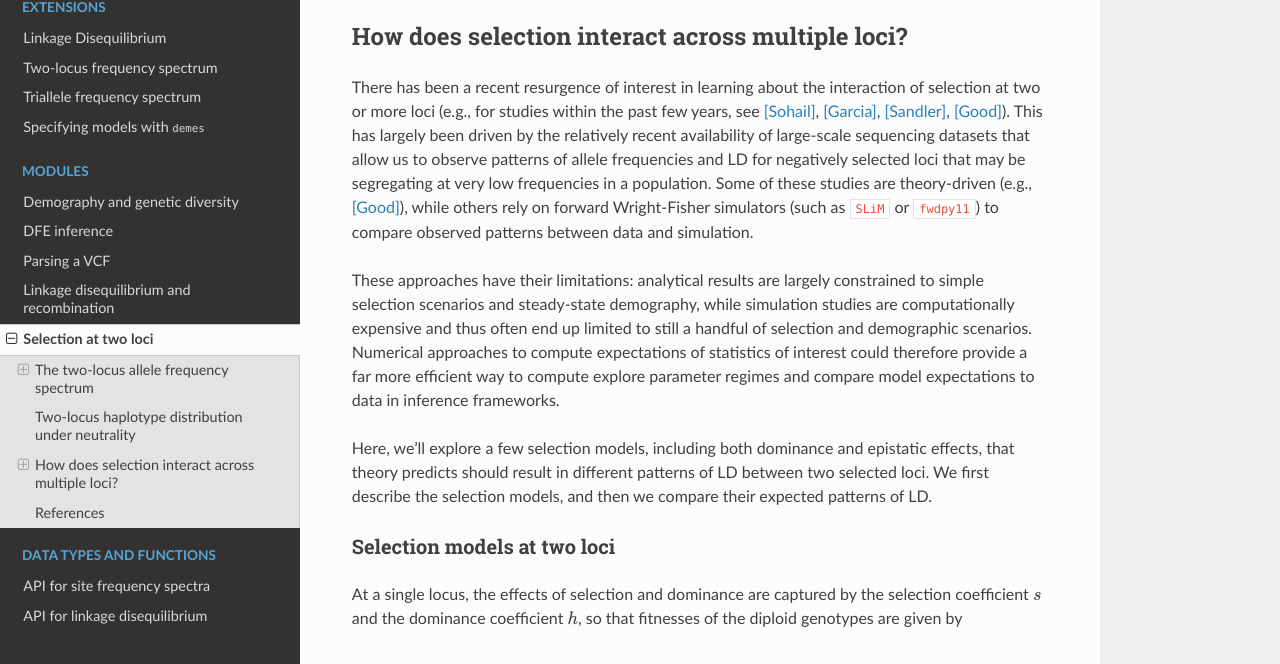
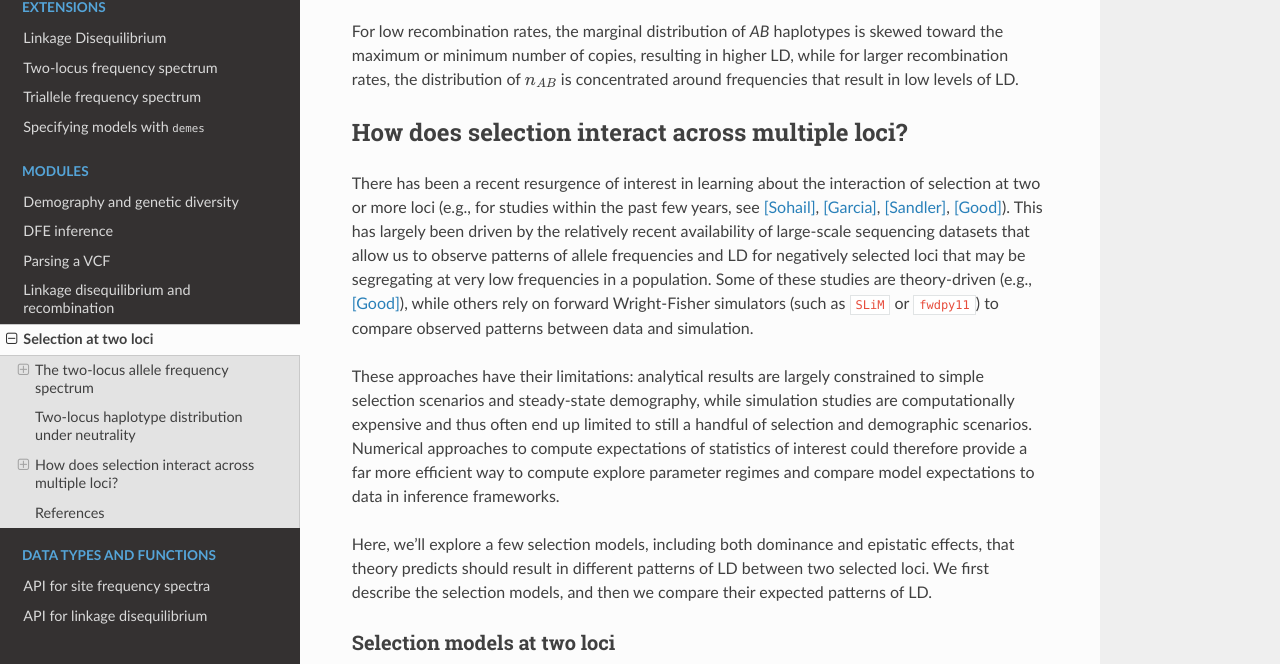
Before and after one commit to MomentsLD/moments, a Sphinx documentation site: the page built from docs/modules/two_locus_selection.rst, in a window 1280 px wide and 900 px high, scrolled down 2416 px, cut to the strip 236-900 px from the top of the window. Built offline with Sphinx 7.4.7 and the Read the Docs theme 2.0.0, drawn with Linux system fonts in a browser that asks for light colours.

Commit message:
docs update

```diff
--- a/docs/modules/two_locus_selection.rst
+++ b/docs/modules/two_locus_selection.rst
@@ -159,7 +159,10 @@ marginal distribution will depend on :math:`\rho`:
         if ii == 1:
             ax.set_xlabel(r"$n_{AB}$")
 
-
+For low recombination rates, the marginal distribution of `AB` haplotypes is skewed
+toward the maximum or minimum number of copies, resulting in higher LD, while for larger
+recombination rates, the distribution of :math:`n_{AB}` is concentrated around frequencies
+that result in low levels of LD.
 
 How does selection interact across multiple loci?
 =================================================
```
